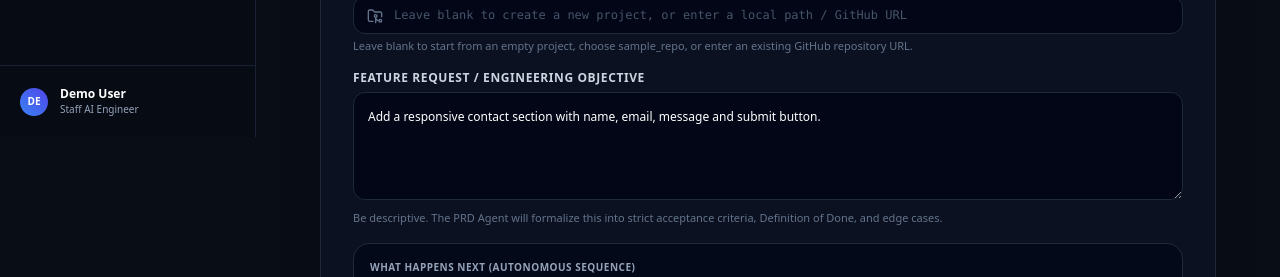
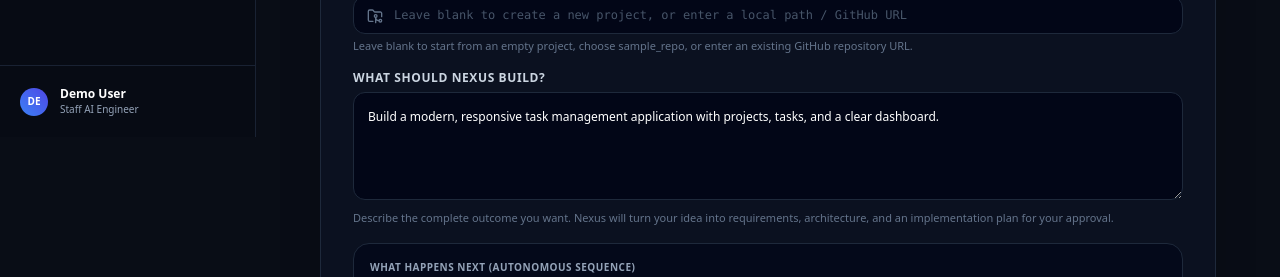
Before and after one commit to siddardha0702/SS, a Next.js app in the folder frontend/: page /tasks/new in a window 1280 px wide. Shown: the part 663-940 px from the top of the page. Built offline with nearby package versions, Linux system fonts and the light colour scheme; no server answers.

Commit message:
ux: make the new task form focus on building complete applications

```diff
--- a/frontend/app/tasks/new/page.tsx
+++ b/frontend/app/tasks/new/page.tsx
@@ -23,7 +23,7 @@ export default function NewTaskPage() {
   const router = useRouter();
   const [repository, setRepository] = useState('');
   const [featureRequest, setFeatureRequest] = useState(
-    'Add a responsive contact section with name, email, message and submit button.'
+    'Build a modern, responsive task management application with projects, tasks, and a clear dashboard.'
   );
   const [loading, setLoading] = useState(false);
   const [errorMsg, setErrorMsg] = useState<string | null>(null);
@@ -210,18 +210,18 @@ export default function NewTaskPage() {
 
           <div>
             <label className="block text-xs font-bold text-slate-300 uppercase tracking-wider mb-1.5">
-              Feature Request / Engineering Objective
+              What Should Nexus Build?
             </label>
             <textarea
               value={featureRequest}
               onChange={(e) => setFeatureRequest(e.target.value)}
-              placeholder="Describe the feature requirement or bug fix in natural language..."
+              placeholder="Describe the website or app, its screens, features, data, and expected behavior..."
               rows={4}
               className="w-full bg-slate-950 border border-slate-800 rounded-xl p-3.5 text-xs text-white placeholder-slate-600 focus:outline-none focus:border-blue-500 leading-relaxed"
               required
             />
             <p className="text-[11px] text-slate-500 mt-1">
-              Be descriptive. The PRD Agent will formalize this into strict acceptance criteria, Definition of Done, and edge cases.
+              Describe the complete outcome you want. Nexus will turn your idea into requirements, architecture, and an implementation plan for your approval.
             </p>
           </div>
 
```
